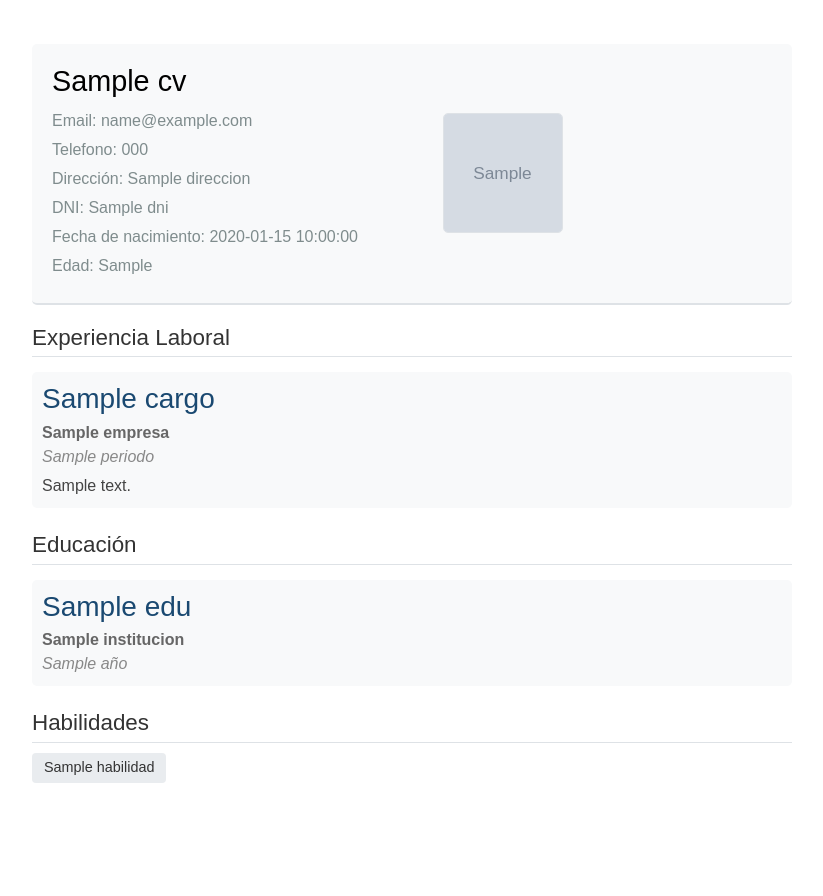
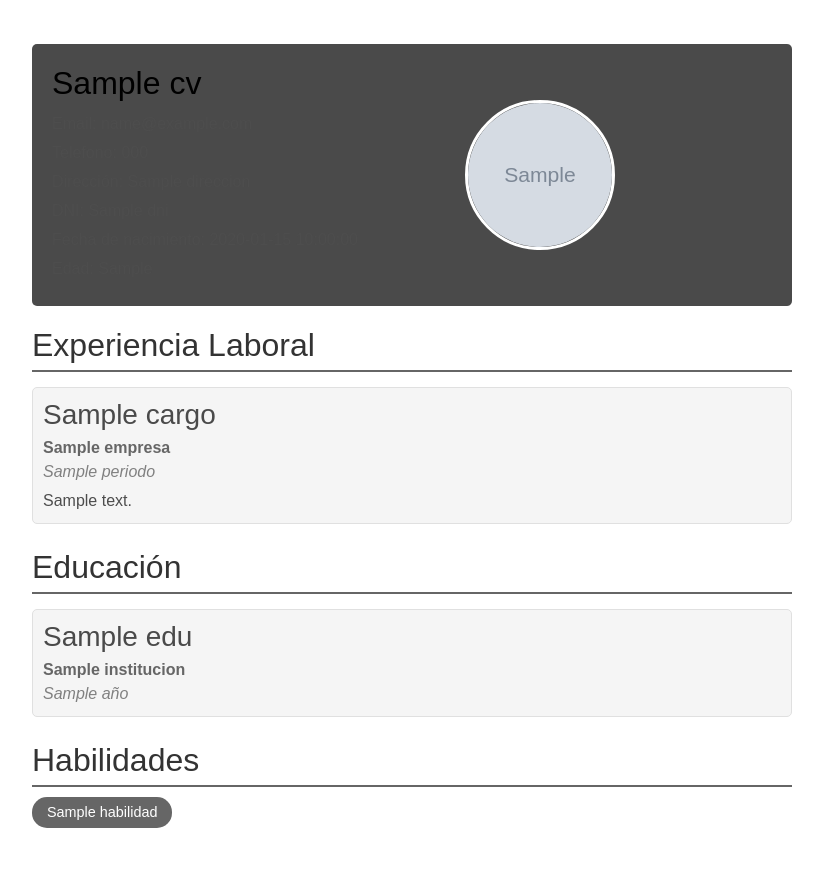
Before and after one commit to davidpereyra2016/cv-generador, a Flask app: template templates/cv_template_basico.html in a window 1280 px wide. Shown: the whole page, without its empty margins (228-1051 px from the left). Before the commit the page ends 783 px from the top, so only its background shows below. Run offline with Flask 3, Linux system fonts and the light colour scheme; the template is opened without the code that fills it: most values are stand-ins (such as "Sample title", 1, 10 or a date in 2020); grey boxes marked "Sample" are stand-in pictures; parts of the project's set-up code (start-up, migrations or seed data) failed here and were passed over.

Commit message:
modificando template basico

```diff
--- a/app.py
+++ b/app.py
@@ -111,8 +111,10 @@ def generate_pdf_content(cv_data):
     # Configurar colores según la plantilla
     if is_professional:
         pdf.set_text_color(26, 73, 113)  # #1a4971
+        pdf.set_fill_color(240, 242, 245)  # #f0f2f5
     else:
         pdf.set_text_color(51, 51, 51)  # #333333
+        pdf.set_fill_color(245, 245, 245)  # #f5f5f5 - gris claro
 
     # Agregar imagen de perfil si existe
     if 'imagen_perfil' in cv_data and cv_data['imagen_perfil']:
@@ -146,7 +148,7 @@ def generate_pdf_content(cv_data):
     if is_professional:
         pdf.set_text_color(44, 62, 80)  # #2c3e50
     else:
-        pdf.set_text_color(102, 102, 102)  # #666666
+        pdf.set_text_color(77, 77, 77)  # #4d4d4d - gris oscuro
 
     if cv_data.get('email'):
         pdf.cell(0, 10, f"Email: {cv_data['email']}", ln=True)
@@ -165,20 +167,20 @@ def generate_pdf_content(cv_data):
     # Experiencia laboral
     pdf.set_font('Arial', 'B', 16)
     if is_professional:
-        pdf.set_text_color(26, 73, 113)
-        pdf.set_fill_color(240, 242, 245)
+        pdf.set_text_color(26, 73, 113)  # #1a4971
+        pdf.set_fill_color(240, 242, 245) # #f0f2f5
     else:
-        pdf.set_text_color(51, 51, 51)
-        pdf.set_fill_color(248, 249, 250)
+        pdf.set_text_color(51, 51, 51)  # #333333
+        pdf.set_fill_color(245, 245, 245) # #f5f5f5 - gris claro
 
     pdf.cell(0, 10, 'Experiencia Laboral', ln=True, fill=True)
     pdf.ln(5)
 
     pdf.set_font('Arial', '', 12)
     if is_professional:
-        pdf.set_text_color(44, 62, 80)
+        pdf.set_text_color(44, 62, 80)  # #2c3e50
     else:
-        pdf.set_text_color(102, 102, 102)
+        pdf.set_text_color(77, 77, 77)  # #4d4d4d - gris oscuro
 
     for exp in cv_data.get('experiencia', []):
         pdf.set_font('Arial', 'B', 12)
@@ -192,18 +194,20 @@ def generate_pdf_content(cv_data):
     # Educación
     pdf.set_font('Arial', 'B', 16)
     if is_professional:
-        pdf.set_text_color(26, 73, 113)
+        pdf.set_text_color(26, 73, 113)  # #1a4971
+        pdf.set_fill_color(240, 242, 245) # #f0f2f5
     else:
-        pdf.set_text_color(51, 51, 51)
+        pdf.set_text_color(51, 51, 51)  # #333333
+        pdf.set_fill_color(245, 245, 245) # #f5f5f5 - gris claro
 
     pdf.cell(0, 10, 'Educación', ln=True, fill=True)
     pdf.ln(5)
 
     pdf.set_font('Arial', '', 12)
     if is_professional:
-        pdf.set_text_color(44, 62, 80)
+        pdf.set_text_color(44, 62, 80)  # #2c3e50
     else:
-        pdf.set_text_color(102, 102, 102)
+        pdf.set_text_color(77, 77, 77)  # #4d4d4d - gris oscuro
 
     for edu in cv_data.get('educacion', []):
         pdf.set_font('Arial', 'B', 12)
@@ -216,18 +220,20 @@ def generate_pdf_content(cv_data):
     if cv_data.get('habilidades'):
         pdf.set_font('Arial', 'B', 16)
         if is_professional:
-            pdf.set_text_color(26, 73, 113)
+            pdf.set_text_color(26, 73, 113)  # #1a4971
+            pdf.set_fill_color(240, 242, 245) # #f0f2f5
         else:
-            pdf.set_text_color(51, 51, 51)
+            pdf.set_text_color(51, 51, 51)  # #333333
+            pdf.set_fill_color(245, 245, 245) # #f5f5f5 - gris claro
 
         pdf.cell(0, 10, 'Habilidades', ln=True, fill=True)
         pdf.ln(5)
 
         pdf.set_font('Arial', '', 12)
         if is_professional:
-            pdf.set_text_color(44, 62, 80)
+            pdf.set_text_color(44, 62, 80)  # #2c3e50
         else:
-            pdf.set_text_color(102, 102, 102)
+            pdf.set_text_color(77, 77, 77)  # #4d4d4d - gris oscuro
 
         for skill in cv_data['habilidades']:
             pdf.cell(0, 10, f"• {skill}", ln=True)
--- a/static/css/styles.css
+++ b/static/css/styles.css
@@ -263,41 +263,53 @@ h2 {
 }
 
 /* Estilos para plantilla básica */
-.template-basic .header-section {
-    background-color: #f8f9fa;
-    color: #333;
-    padding: 20px;
-    border-bottom: 2px solid #dee2e6;
-    margin-bottom: 20px;
+.template-basic {
+    background-color: #ffffff;
+    color: #333333;
 }
 
-.template-basic .profile-info h1 {
-    color: black;
-    font-size: 1.8em;
-}
-
-.template-basic .profile-image {
-    width: 120px;
-    height: 120px;
-    margin-left: 20px;
-}
-
-.template-basic .profile-image img {
-    border-radius: 5px;
-    border: 1px solid #dee2e6;
+.template-basic .header-section {
+    background-color: #4a4a4a;
+    color: #ffffff;
 }
 
 .template-basic h2 {
-    color: #333;
-    border-bottom: 1px solid #dee2e6;
-    font-size: 1.4em;
+    color: #333333;
+    border-bottom: 2px solid #666666;
 }
 
-.template-basic .skill-item {
-    background-color: #e9ecef;
-    color: #333;
-    padding: 4px 12px;
-    border-radius: 4px;
+.template-basic .experience-item,
+.template-basic .education-item {
+    background-color: #f5f5f5;
+    border: 1px solid #e0e0e0;
+}
+
+.template-basic .experience-item h3,
+.template-basic .education-item h3 {
+    color: #4a4a4a;
+}
+
+.template-basic .company,
+.template-basic .institution {
+    color: #666666;
+}
+
+.template-basic .period,
+.template-basic .year {
+    color: #808080;
+}
+
+.template-basic .description {
+    color: #4d4d4d;
+}
+
+.template-basic .skills-section .skill-item {
+    background-color: #666666;
+    color: #ffffff;
+}
+
+.template-basic .contact-info-basic {
+    color: #4d4d4d;
 }
 
 /* Estilos para plantilla profesional */
```
Also changed, not shown: templates/index.html (+4 -4 lines), static/img/default-profile.jpg (deleted), static/img/default-profile1.png (added), static/img/template-basic.jpg (deleted), static/img/template-pro.jpg (deleted).
